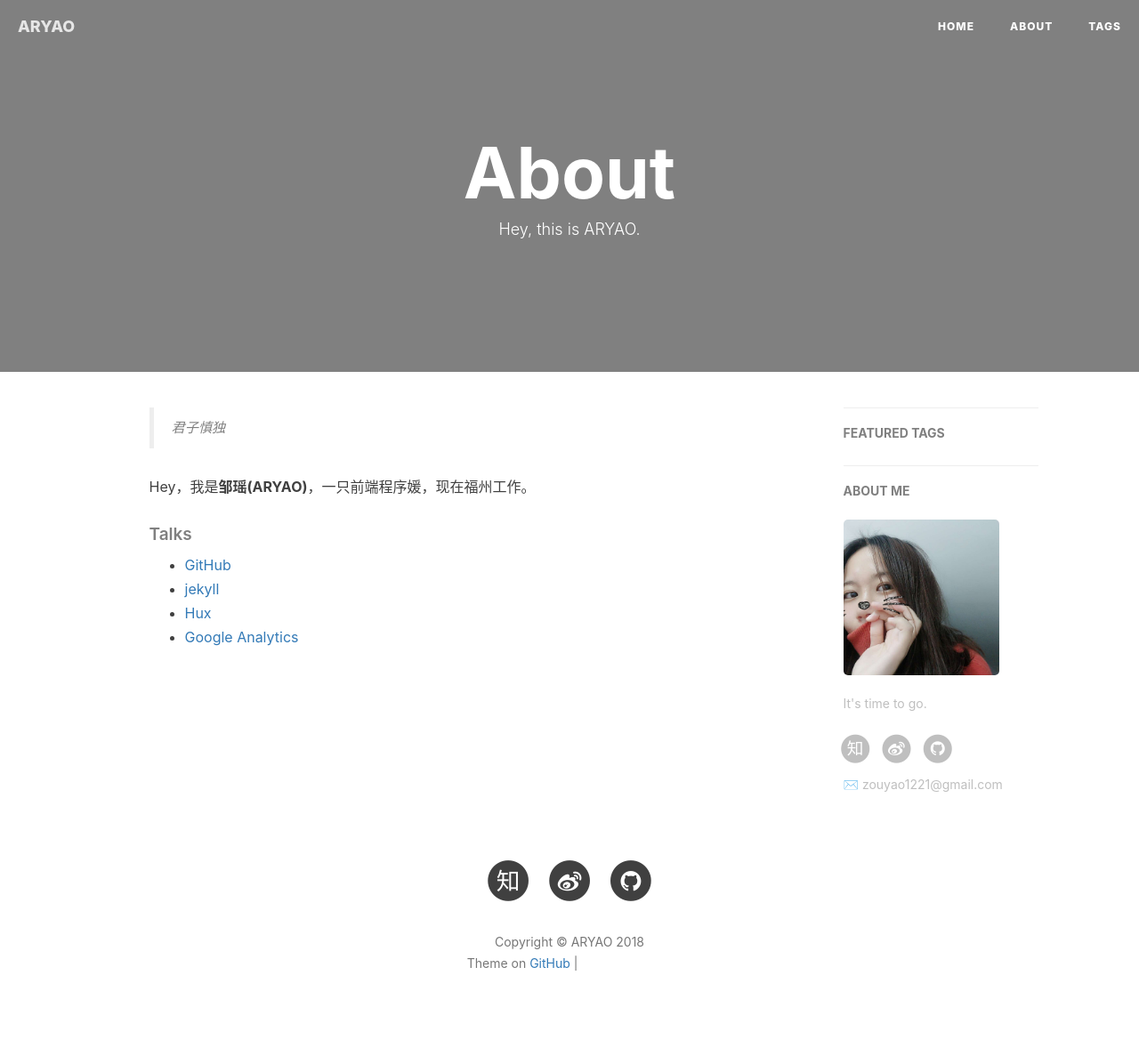
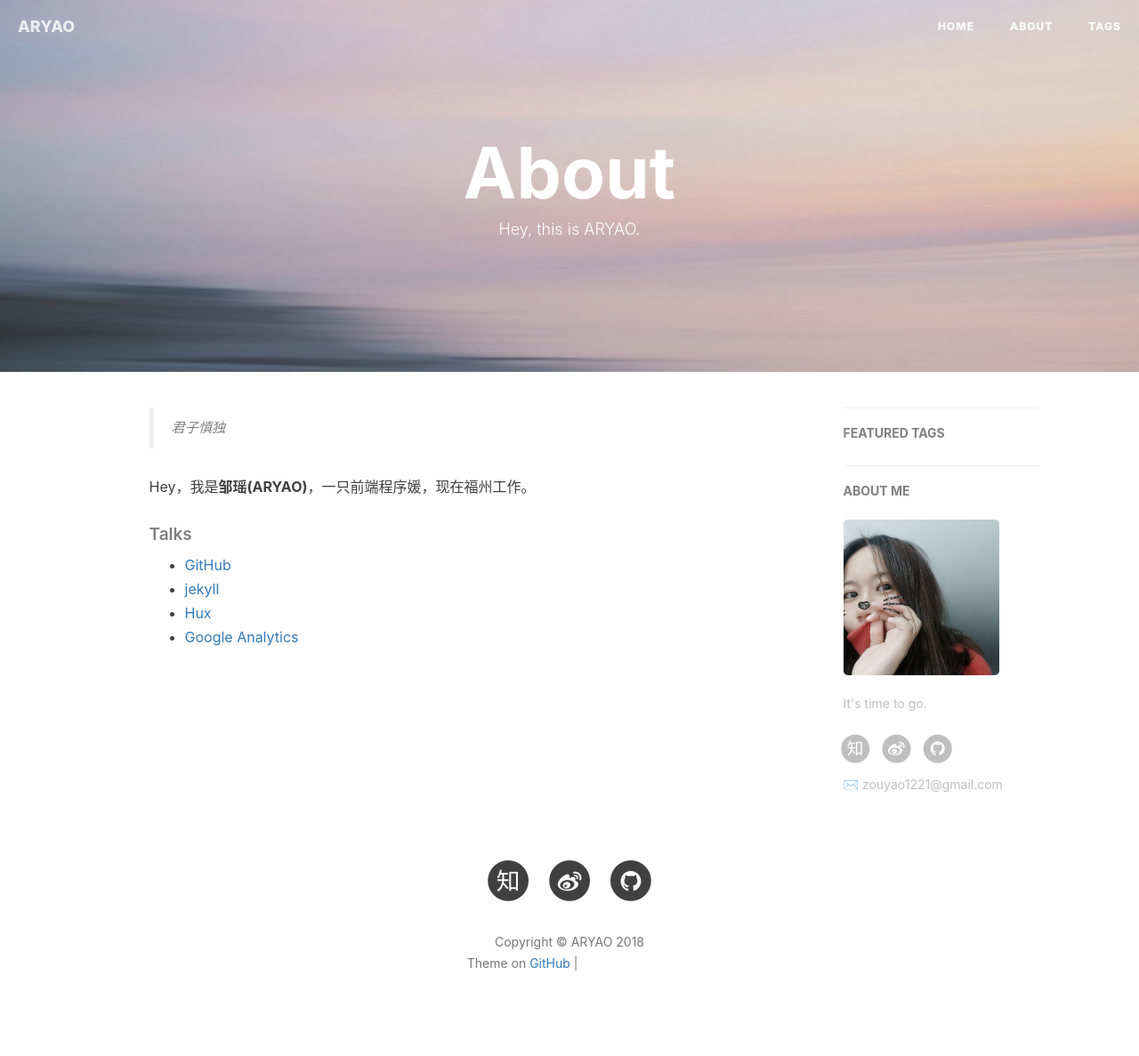
Before and after one commit to 2ouyao/2ouyao.github.io, a Jekyll site: the page built from about.html, in a window 1280 px wide. Shown: the whole page at 89% size. Built offline with Jekyll 4.4.1, drawn with Linux system fonts in a browser that asks for light colours; nearby versions of some CDN libraries; comment, search, counter and statistics services are not loaded; grey boxes are pictures that could not be loaded.

Commit message:
About页面背景图更换

```diff
--- a/about.html
+++ b/about.html
@@ -2,7 +2,7 @@
 layout: page
 title: "About"
 description: "Hey, this is ARYAO."
-header-img: "img/post-bg-universe.jpg"
+header-img: "img/about-bg.jpg"
 ---
 
 <!-- Language Selector -->
```
Also changed, not shown: img/about-bg.jpg (renamed from img/post/unused/6c3e6b13gy1fhsohmpz27j20hs0btaaw.jpg), img/post/home-bg-o.jpg (deleted), img/post/unused/87de9eb0493ad5bb606301db3f7f67c3.jpg (deleted).
